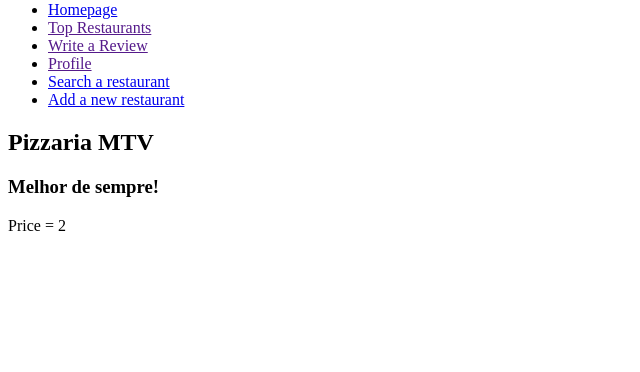
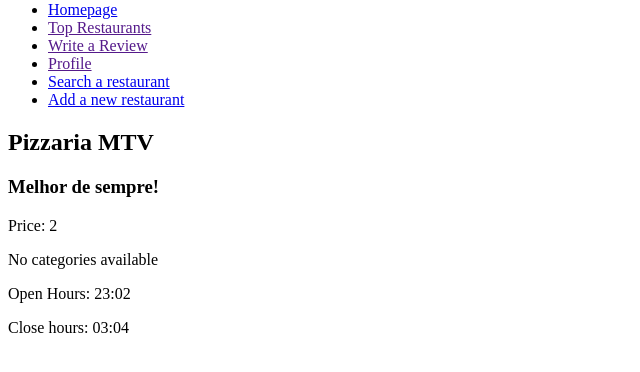
Before and after one commit to Nunommpinto/FEUP-LTW, a PHP site: page /view_restaurant.php?idRestaurant=1 in a window 1280 px wide. Shown: the part 112-484 px from the top of the page, without its empty margins (0-640 px from the left). Run offline with PHP 8.4, Linux system fonts and the light colour scheme; data comes from the database, SQL or seed files in the repository; both versions use the stored data as it was after the commit.

Commit message:
Restaurant info displays

```diff
--- a/src/templates/restaurant_info.php
+++ b/src/templates/restaurant_info.php
@@ -1 +1,23 @@
-<p>Price = <?=$info['price']?> </p>
+<?php if($info['price']) { ?>
+    <p>Price: <?=$info['price']?></p>
+<?php } else { ?>
+    <p>No prices available</p>
+<?php } ?>
+
+<?php if($info['category']) { ?>
+    <p>Categories: <?=$info['category']?></p>
+<?php } else { ?>
+    <p>No categories available</p>
+<?php } ?>
+
+<?php if($info['openHours']) { ?>
+    <p>Open Hours: <?=$info['openHours']?></p>
+<?php } else { ?>
+    <p>No open hours available</p>
+<?php } ?>
+
+<?php if($info['closeHours']) { ?>
+    <p>Close hours: <?=$info['closeHours']?></p>
+<?php } else { ?>
+    <p>No close hours available</p>
+<?php } ?>
```
Also changed, not shown: src/database.db.
